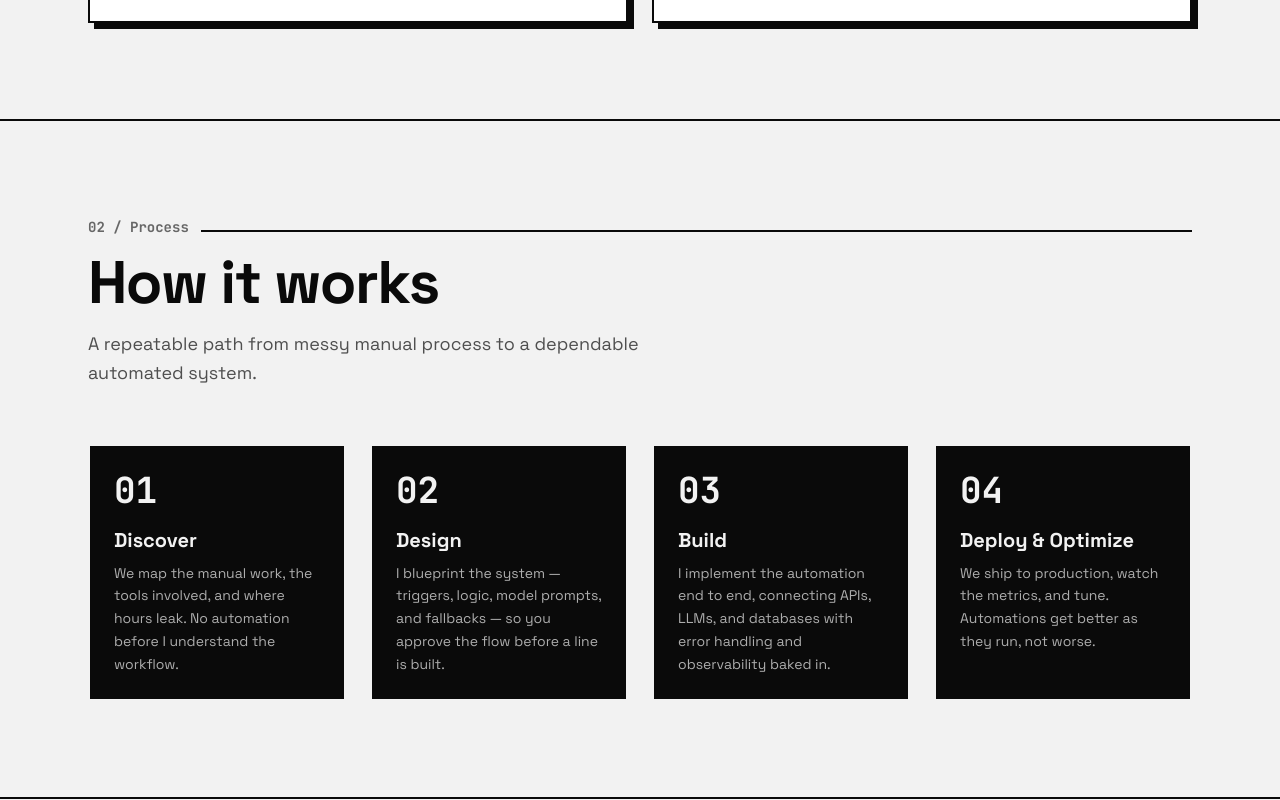
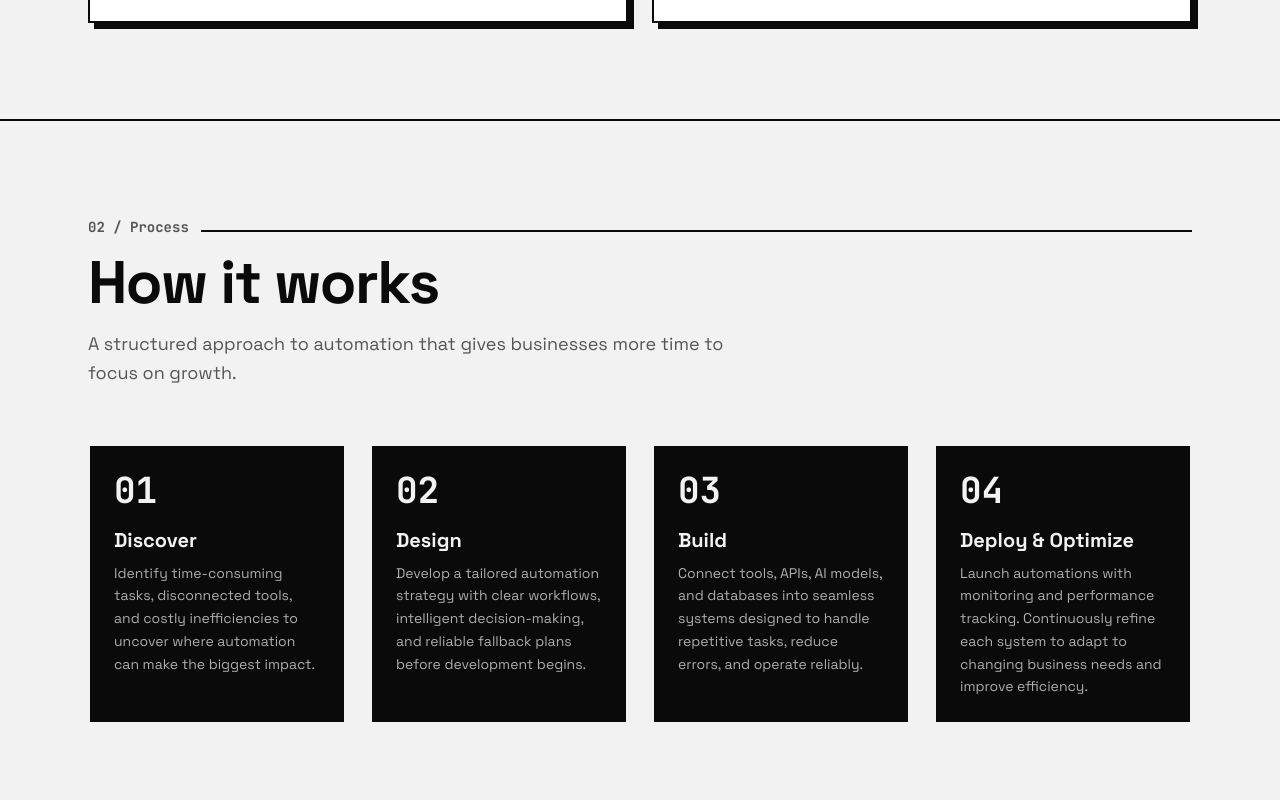
Before and after one commit to maratantan/my-portfolio, a Next.js app: page / in a window 1280 px wide. Shown: the part 1920-2720 px from the top of the page. Built offline with nearby package versions, Linux system fonts and the light colour scheme.

Commit message:
fixed process

```diff
--- a/components/process.tsx
+++ b/components/process.tsx
@@ -4,39 +4,34 @@ const STEPS = [
   {
     step: "01",
     title: "Discover",
-    body: "We map the manual work, the tools involved, and where hours leak. No automation before I understand the workflow.",
+    body: "Identify time-consuming tasks, disconnected tools, and costly inefficiencies to uncover where automation can make the biggest impact.",
   },
   {
     step: "02",
     title: "Design",
-    body: "I blueprint the system — triggers, logic, model prompts, and fallbacks — so you approve the flow before a line is built.",
+    body: "Develop a tailored automation strategy with clear workflows, intelligent decision-making, and reliable fallback plans before development begins.",
   },
   {
     step: "03",
     title: "Build",
-    body: "I implement the automation end to end, connecting APIs, LLMs, and databases with error handling and observability baked in.",
+    body: "Connect tools, APIs, AI models, and databases into seamless systems designed to handle repetitive tasks, reduce errors, and operate reliably.",
   },
   {
     step: "04",
     title: "Deploy & Optimize",
-    body: "We ship to production, watch the metrics, and tune. Automations get better as they run, not worse.",
+    body: "Launch automations with monitoring and performance tracking. Continuously refine each system to adapt to changing business needs and improve efficiency.",
   },
 ]
 
 export function Process() {
   return (
-    <section id="process" className="border-b-2 border-foreground bg-background text-foreground">
+    <section id="services" className="border-b-2 border-foreground">
       <div className="mx-auto max-w-6xl px-4 py-16 md:px-6 md:py-24">
-        <div className="mb-10 md:mb-14">
-          <div className="flex items-baseline gap-3">
-            <span className="font-mono text-sm font-bold text-foreground/60">02 / Process</span>
-            <span className="h-0.5 flex-1 bg-foreground" aria-hidden="true" />
-          </div>
-          <h2 className="mt-4 text-4xl font-bold tracking-tight md:text-6xl">How it works</h2>
-          <p className="mt-4 max-w-2xl text-pretty text-base leading-relaxed text-foreground/70 md:text-lg">
-            A repeatable path from messy manual process to a dependable automated system.
-          </p>
-        </div>
+        <SectionHeading
+          index="02 / Process"
+          title="How it works"
+          description="A structured approach to automation that gives businesses more time to focus on growth."
+        />
 
         <ol className="grid grid-cols-1 gap-6 sm:grid-cols-2 lg:grid-cols-4">
           {STEPS.map((s) => (
```
